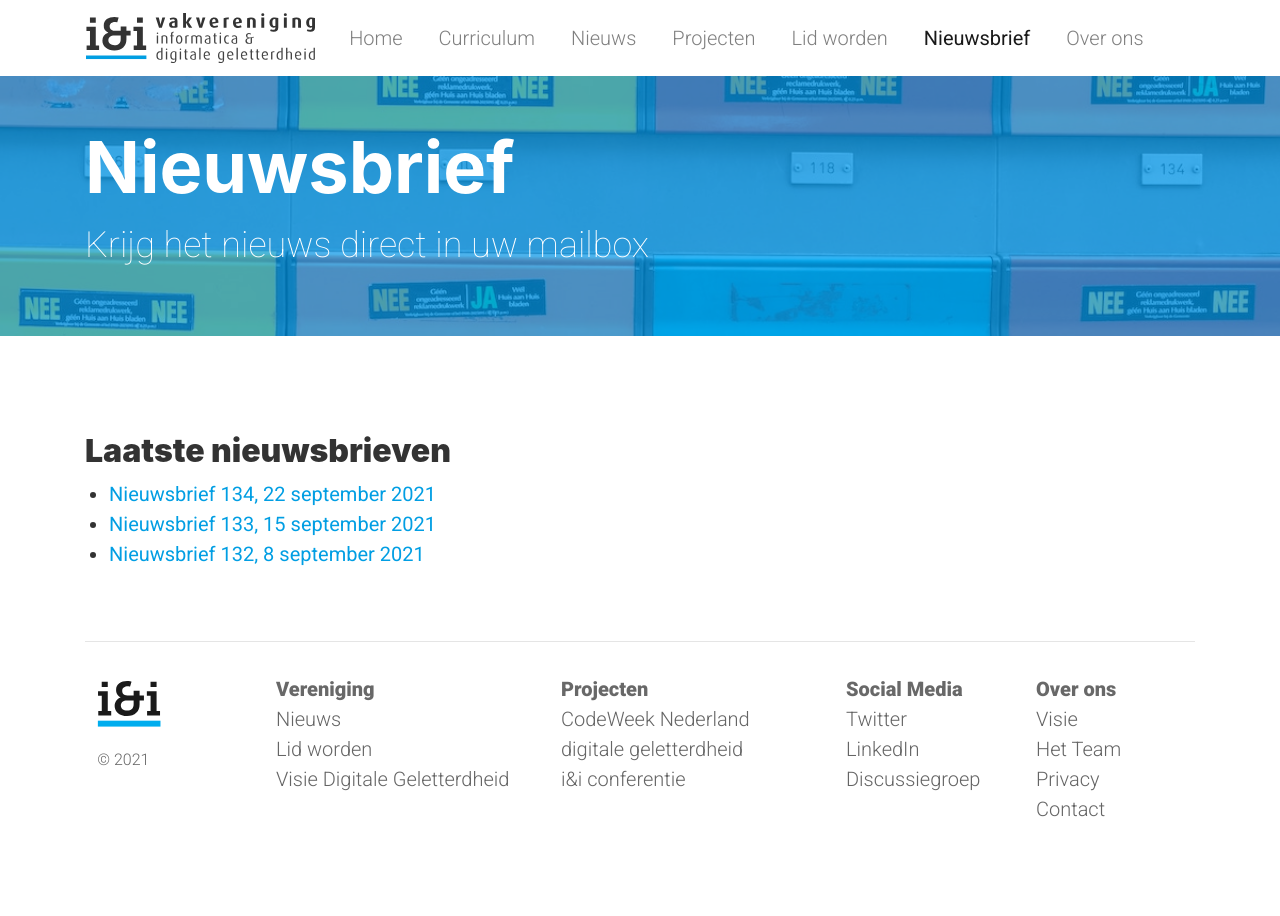
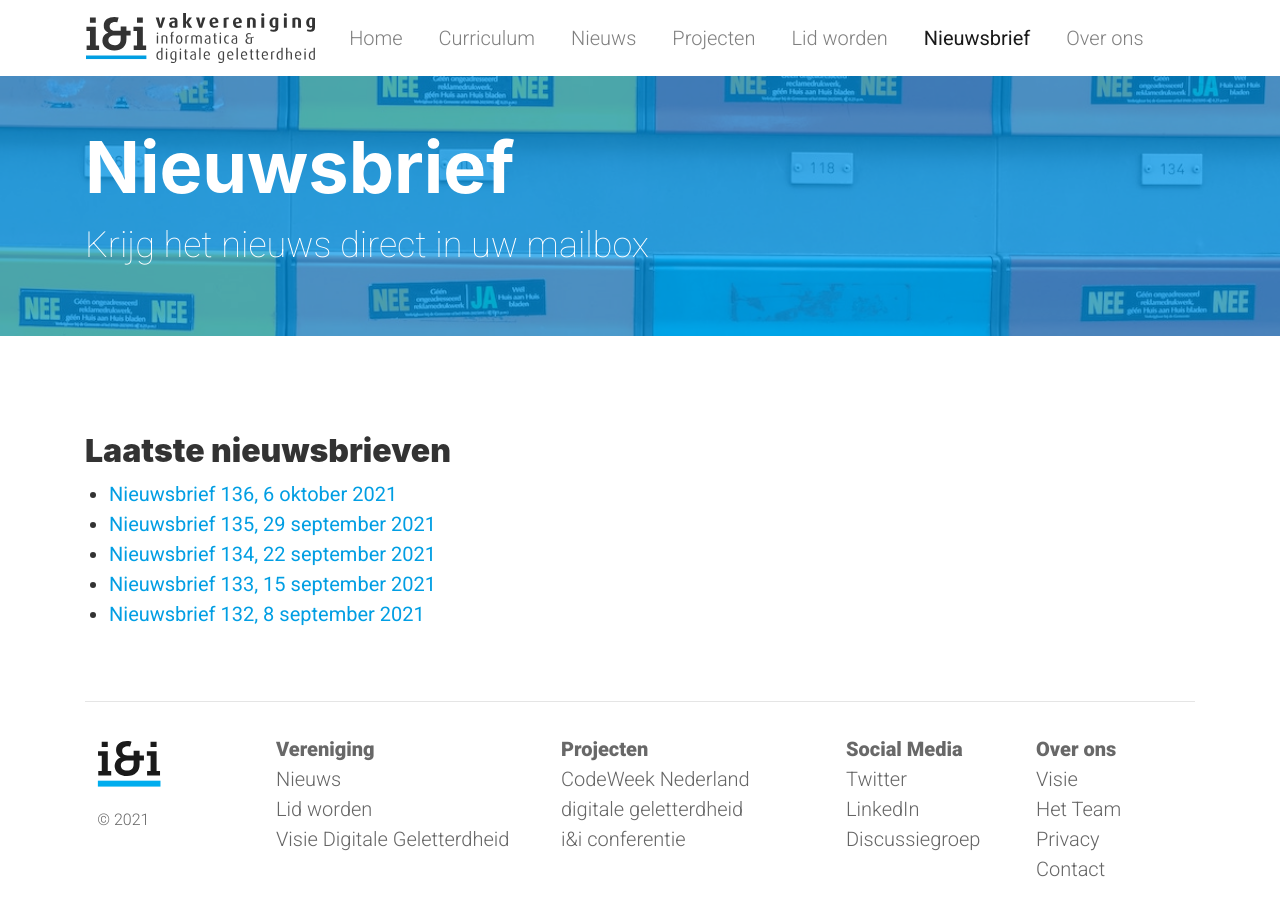
Before and after one commit to ieni/website, a Jekyll site: the page built from _pages/nieuwsbrief.md, in a window 1280 px wide. Built offline with Jekyll 4.4.1, drawn with Linux system fonts in a browser that asks for light colours; a script that is not in the unit is left out.

Commit message:
Update nieuwsbrief.md

```diff
--- a/_pages/nieuwsbrief.md
+++ b/_pages/nieuwsbrief.md
@@ -7,7 +7,8 @@ header: "/assets/img/content/mailbox.jpg"
 ---
 
 ## Laatste nieuwsbrieven
-
+* [Nieuwsbrief 136, 6 oktober 2021](https://app.inboxify.nl/view-online/652F417069544B775A6B6B3D/717776536D3537764C48553D/78594C39694F51464F32493D){:target="_blank"}
+* [Nieuwsbrief 135, 29 september 2021](https://app.inboxify.nl/view-online/475A44676B2F76517746513D/717776536D3537764C48553D){:target="_blank"}
 * [Nieuwsbrief 134, 22 september 2021](https://app.inboxify.nl/view-online/57363550484D65556938453D/717776536D3537764C48553D/78594C39694F51464F32493D){:target="_blank"}
 * [Nieuwsbrief 133, 15 september 2021](https://mailchi.mp/460306255f60/vakvereniging-ieni-5379662){:target="_blank"}
 * [Nieuwsbrief 132, 8 september 2021](https://mailchi.mp/a3aa55688f28/vakvereniging-ieni-4957798){:target="_blank"}
```
